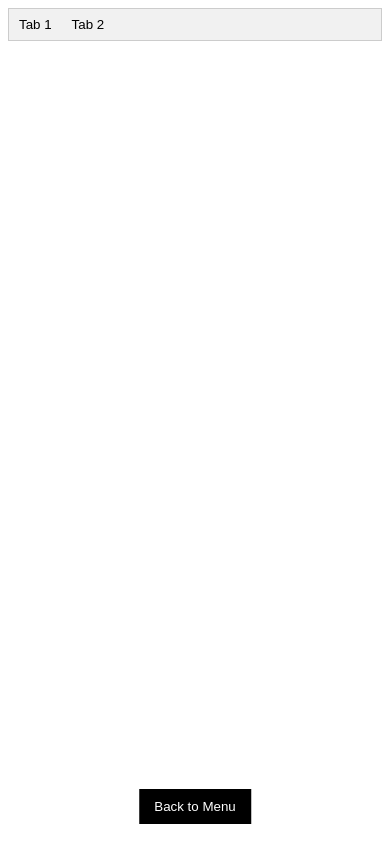
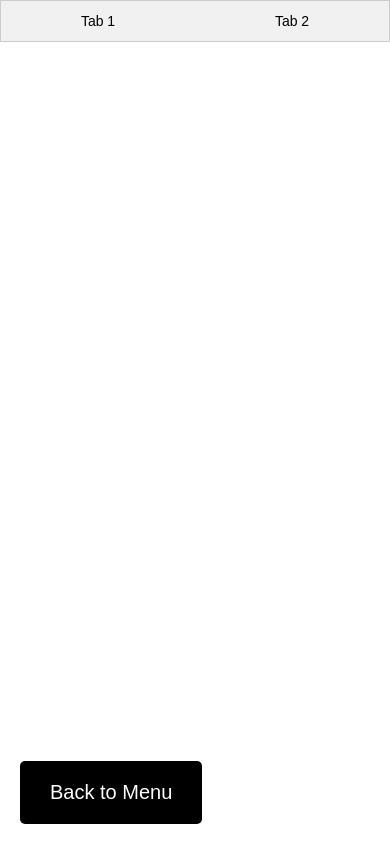
Before and after one commit to babkaghoul/MNSTR, a plain HTML site: page inventory.html in a window 390 px wide. Drawn offline with Linux system fonts and the light colour scheme.

Commit message:
Add files via upload

```diff
--- a/inventory.html
+++ b/inventory.html
@@ -1,23 +1,33 @@
 <!DOCTYPE html>
-<html>
+<html lang="en">
 
 <head>
+    <meta charset="UTF-8">
+    <meta name="viewport" content="width=device-width, initial-scale=1.0"> <!-- Мета-тег для адаптивного дизайна -->
     <title>Inventory</title>
     <style>
+        body {
+            margin: 0;
+            font-family: Arial, sans-serif;
+            overflow: hidden; /* Блокируем прокрутку всего body */
+        }
+
         .tab {
             overflow: hidden;
             border: 1px solid #ccc;
             background-color: #f1f1f1;
+            display: flex; /* Используем flex для кнопок табов */
+            justify-content: space-around; /* Разделяем кнопки равномерно */
         }
 
         .tab button {
             background-color: inherit;
-            float: left;
             border: none;
             outline: none;
             cursor: pointer;
-            padding: 8px 10px;
-            transition: 0.3s;
+            padding: 10px 15px;
+            flex-grow: 1; /* Заставляем кнопки занимать одинаковое пространство */
+            transition: background-color 0.3s;
         }
 
         .tab button:hover {
@@ -30,27 +40,42 @@
 
         .tabcontent {
             display: none;
-            padding: 6px 12px;
+            padding: 10px;
             border: 1px solid #ccc;
             border-top: none;
+            background-color: white;
         }
 
         .back-button {
             position: fixed; /* Закрепить кнопку */
-            bottom: 20px;  /* Отступ от нижней части экрана */
-            left: 50%;      /* Центровка кнопки по горизонтали */
-            transform: translateX(-50%); /* Центруем кнопки относительно ширины */
-            padding: 10px 15px;
-            background-color: black;  /* Черный цвет фона */
+            bottom: 20px; /* Отступ от нижней части экрана */
+            left: 20px; /* Установить отступ слева */
+            padding: 20px 30px; /* Увеличенные отступы */
+            background-color: black; /* Черный цвет фона */
             color: white;
             border: none;
             cursor: pointer;
             transition: background-color 0.3s;
-            z-index: 1000; /* Убедитесь, что кнопка выше других элементов */
+            z-index: 1000; /* Кнопка выше других элементов */
+            font-size: 20px; /* Увеличенный размер шрифта */
+            border-radius: 5px; /* Скругленные углы */
         }
 
         .back-button:hover {
-            background-color: #333;  /* Более темный оттенок черного при наведении */
+            background-color: #333; /* Более темный оттенок черного при наведении */
+        }
+
+        /* Адаптивные стили */
+        @media (max-width: 600px) {
+            .tab button {
+                padding: 12px; /* Увеличиваем отступ в мобильной версии */
+                font-size: 14px; /* Меняем размер шрифта */
+            }
+
+            .back-button {
+                padding: 20px 30px; /* Увеличенные отступы */
+                font-size: 20px; /* Размер шрифта */
+            }
         }
     </style>
 </head>
@@ -99,4 +124,5 @@
     </script>
 
 </body>
+
 </html>
```
